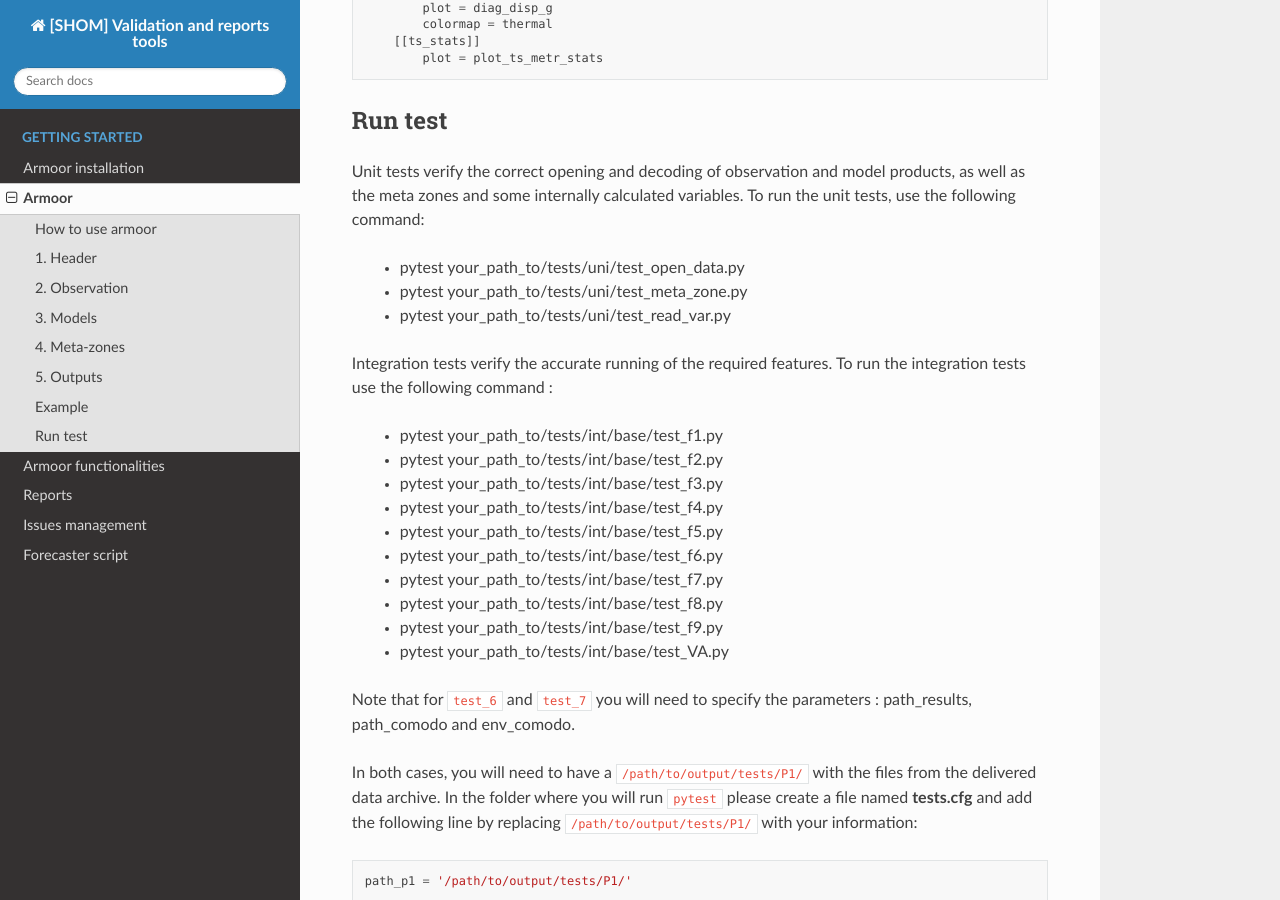
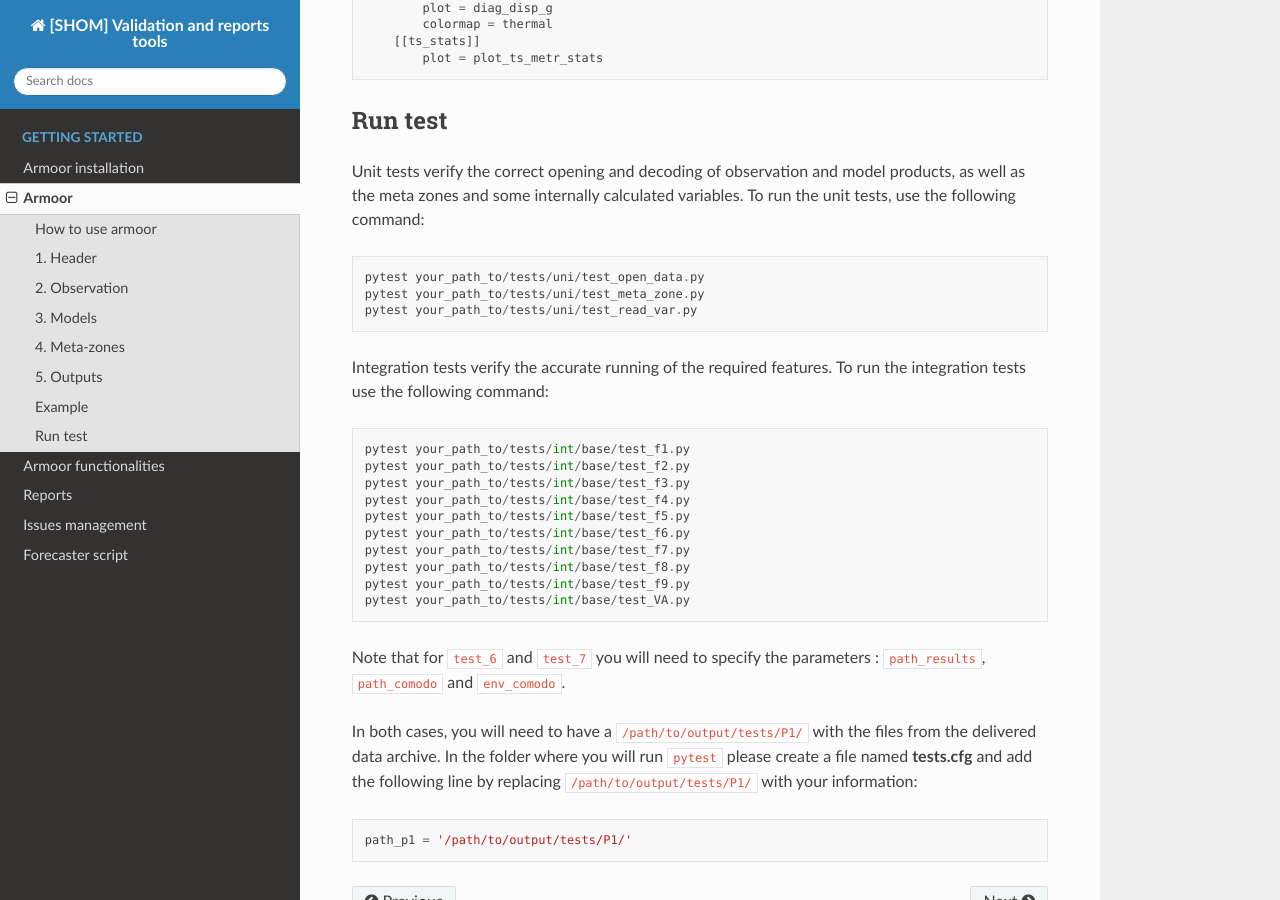
Before and after one commit to shom-fr/armoor, a Sphinx documentation site: the page built from docs/source/base.rst, in a window 1280 px wide and 900 px high, scrolled down 4940 px. Built offline with Sphinx 7.4.7 and the Read the Docs theme 2.0.0, drawn with Linux system fonts in a browser that asks for light colours.

```diff
--- a/docs/source/base.rst
+++ b/docs/source/base.rst
@@ -191,27 +191,27 @@ Run test
 --------
 
 Unit tests verify the correct opening and decoding of observation and model products, as well as the meta zones and some internally calculated variables.
-To run the unit tests, use the following command:
+To run the unit tests, use the following command::
 
-    * pytest your_path_to/tests/uni/test_open_data.py
-    * pytest your_path_to/tests/uni/test_meta_zone.py
-    * pytest your_path_to/tests/uni/test_read_var.py
+    pytest your_path_to/tests/uni/test_open_data.py
+    pytest your_path_to/tests/uni/test_meta_zone.py
+    pytest your_path_to/tests/uni/test_read_var.py
 
-Integration tests verify the accurate running of the required features. To run the integration tests use the following command :
+Integration tests verify the accurate running of the required features. To run the integration tests use the following command::
 
-    * pytest your_path_to/tests/int/base/test_f1.py
-    * pytest your_path_to/tests/int/base/test_f2.py
-    * pytest your_path_to/tests/int/base/test_f3.py
-    * pytest your_path_to/tests/int/base/test_f4.py
-    * pytest your_path_to/tests/int/base/test_f5.py
-    * pytest your_path_to/tests/int/base/test_f6.py
-    * pytest your_path_to/tests/int/base/test_f7.py
-    * pytest your_path_to/tests/int/base/test_f8.py
-    * pytest your_path_to/tests/int/base/test_f9.py
-    * pytest your_path_to/tests/int/base/test_VA.py
+    pytest your_path_to/tests/int/base/test_f1.py
+    pytest your_path_to/tests/int/base/test_f2.py
+    pytest your_path_to/tests/int/base/test_f3.py
+    pytest your_path_to/tests/int/base/test_f4.py
+    pytest your_path_to/tests/int/base/test_f5.py
+    pytest your_path_to/tests/int/base/test_f6.py
+    pytest your_path_to/tests/int/base/test_f7.py
+    pytest your_path_to/tests/int/base/test_f8.py
+    pytest your_path_to/tests/int/base/test_f9.py
+    pytest your_path_to/tests/int/base/test_VA.py
 
-Note that for ``test_6`` and ``test_7`` you will need to specify the parameters : path_results, path_comodo and
-env_comodo.
+Note that for ``test_6`` and ``test_7`` you will need to specify the parameters : ``path_results``, ``path_comodo`` and
+``env_comodo``.
 
 
 In both cases, you will need to have a ``/path/to/output/tests/P1/`` with the files from the delivered data archive.
```
